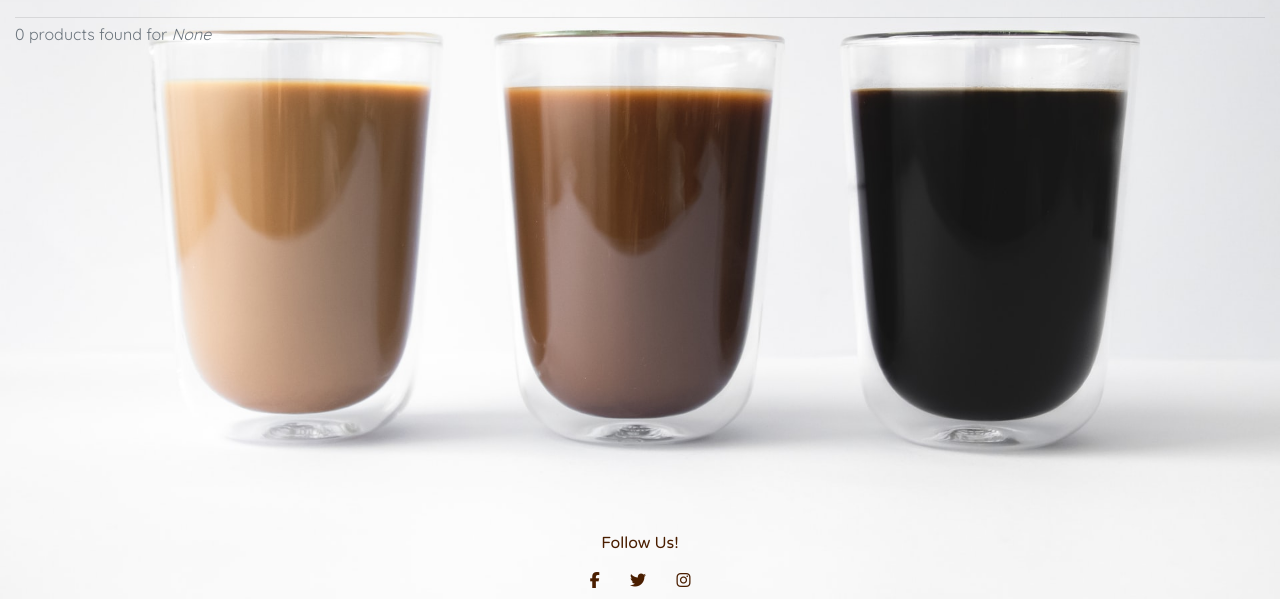
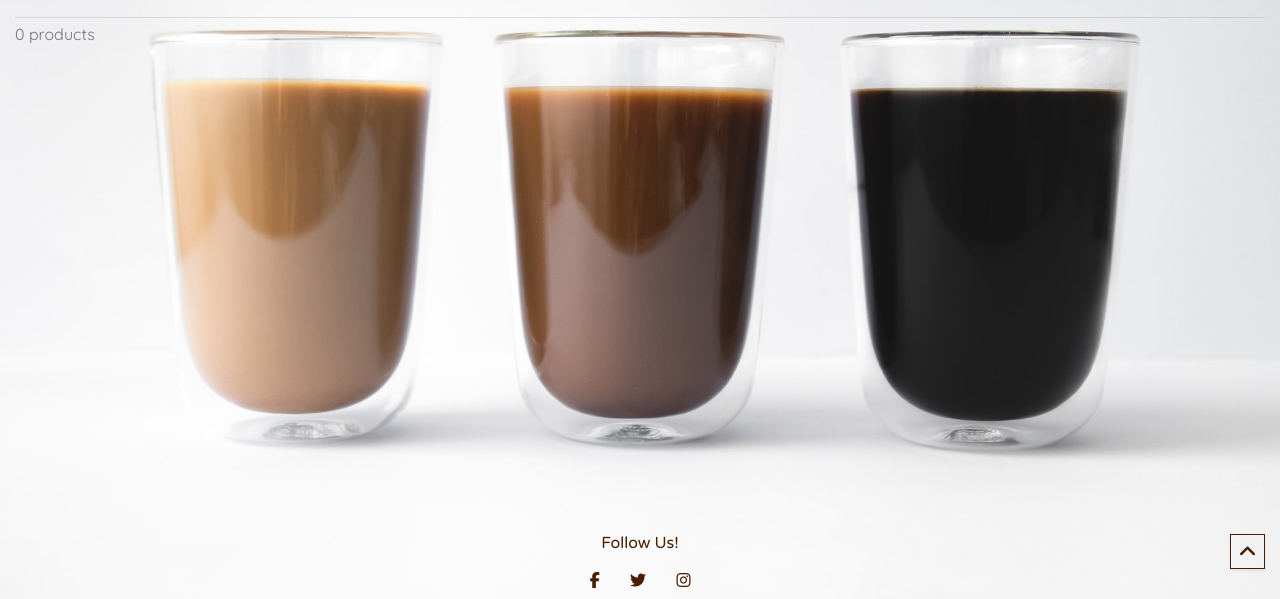
Before and after one commit to Code-Institute-Submissions/EllieThurlwell-project-five_AprResub, a Django app: page /products/ in a window 1280 px wide. Shown: the part 201-800 px from the top of the page. Run offline with Django 3.2, Linux system fonts and the light colour scheme; data that the repository does not hold is empty; some libraries are stand-ins or nearby versions.

Commit message:
Add back to top button and fix product count

```diff
--- a/products/templates/products/products.html
+++ b/products/templates/products/products.html
@@ -24,7 +24,7 @@
                 <div class="row mb-2">
                     <!-- number of products in result -->
                     <div class="col">
-                        <p class="text-muted">{{ products|length }} products found for <em>{{ search_term }}</em></p>
+                        <p class="text-muted">{{ products|length }} products{% if search_term %} found for <em>{{ search_term }}</em>{% endif %}</p>
                     </div>
                 </div>
                 <div class="row">
@@ -87,4 +87,18 @@
             </div>
         </div>
     </div>
+    <div class="btt-btn shadow-sm">
+        <a class="btt-link d-flex h-100">
+            <i class="fas fa-angle-up fa-lg brown mx-auto my-auto"></i>
+        </a>
+    </div>
 {% endblock %}
+
+{% block postloadjs %}
+    {{ block.super }}
+    <script type="text/javascript">
+        $('.btt-link').click(function(e) {
+            window.scrollTo(0,0)
+        })
+    </script>
+{% endblock %}
--- a/static/css/base.css
+++ b/static/css/base.css
@@ -45,3 +45,18 @@ body > footer {
     position: sticky;
     top: 100vh;
 }
+
+/* products page styling */
+.btt-btn {
+    height: 35px;
+    width: 35px;
+    position: fixed;
+    bottom: 30px;
+    right: 15px;
+    border: solid 1px;
+    border-color: #4A1E00;
+}
+
+.btt-link {
+    cursor: pointer;
+}
```
Also changed, not shown: templates/base.html (line endings or trailing spaces).
